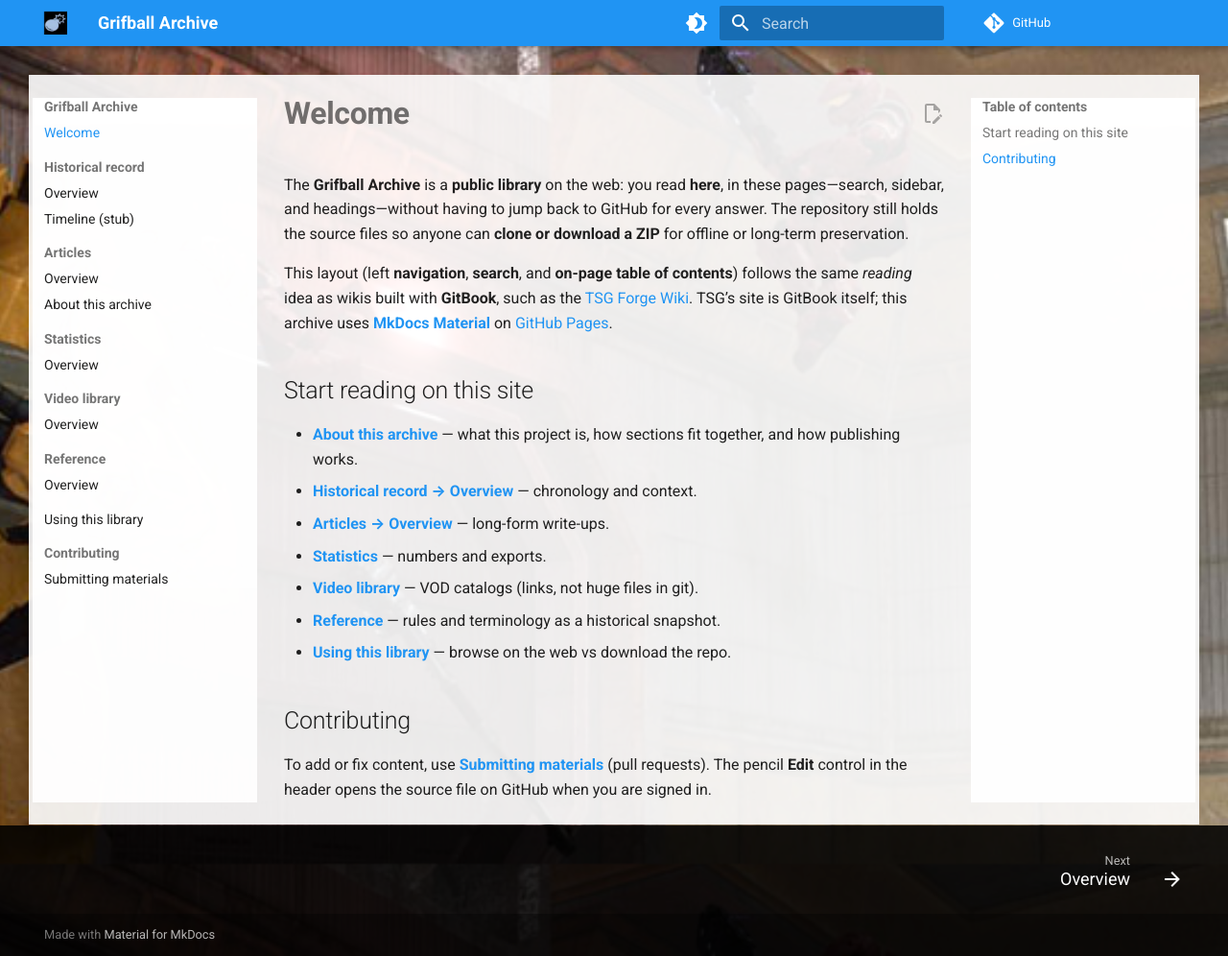
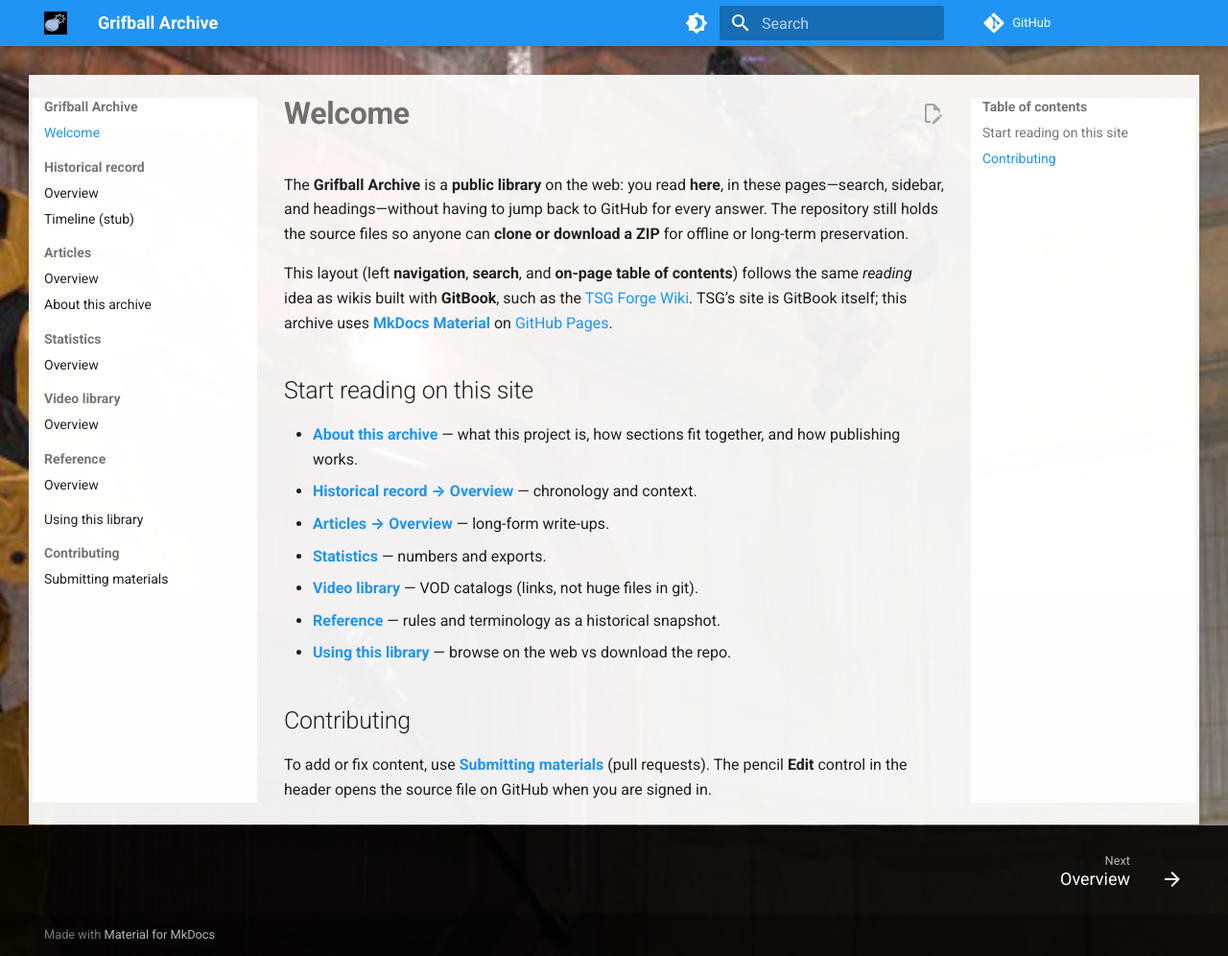
Before and after one commit to Grifball-Archive/Grifball-Archive, an MkDocs documentation site: the page built from docs/index.md, in a window 1280 px wide and 996 px high. Shown: the whole window at 96% size. Built offline with MkDocs 1.6.1 and Material for MkDocs 9.7.7, drawn with Linux system fonts in a browser that asks for light colours; comment, search, counter and statistics services are not loaded.

Commit message:
Refine background: fixed body layer, unified panel tint, dark mode wash
Co-authored-by: Cursor <cursoragent@cursor.com>

```diff
--- a/docs/stylesheets/extra.css
+++ b/docs/stylesheets/extra.css
@@ -1,30 +1,59 @@
-/* Linked via root-level extra_css in mkdocs.yml. Paths relative to this file in site output. */
+/* Wallpaper + panels: fixed layer avoids “missing bg” on some routes (instant nav),
+   one rgba for all columns avoids darker seams where translucent panels met. */
 
 .md-typeset h1 {
   font-weight: 600;
 }
 
-/* Material puts data-md-color-scheme on <body>, not <html> */
-body[data-md-color-scheme="default"] {
-  background-image: url("../assets/images/Halo_3_Grifball.jpg");
-  background-size: cover;
-  background-position: center top;
-  background-attachment: fixed;
-  background-color: #cfd8dc;
+html {
+  background-color: #0d1117;
 }
 
-body[data-md-color-scheme="default"] .md-main__inner {
-  background: rgba(255, 255, 255, 0.9) !important;
+body {
+  position: relative;
+  isolation: isolate;
 }
 
-body[data-md-color-scheme="default"] .md-sidebar__scrollwrap {
-  background-color: rgba(255, 255, 255, 0.92) !important;
+/* Full-viewport image behind the whole UI */
+body[data-md-color-scheme="default"]::before,
+body[data-md-color-scheme="slate"]::before {
+  content: "";
+  position: fixed;
+  inset: 0;
+  z-index: -1;
+  pointer-events: none;
+  background-repeat: no-repeat;
+  background-size: cover;
+  background-position: center;
 }
 
-body[data-md-color-scheme="slate"] .md-main__inner {
-  background: var(--md-default-bg-color) !important;
+body[data-md-color-scheme="default"]::before {
+  background-image: url("../assets/images/Halo_3_Grifball.jpg");
 }
 
+/* Same image in dark mode, with a dark wash so text/admonitions stay readable */
+body[data-md-color-scheme="slate"]::before {
+  background-image: linear-gradient(rgba(13, 16, 23, 0.9), rgba(13, 16, 23, 0.9)),
+    url("../assets/images/Halo_3_Grifball.jpg");
+}
+
+/* Same frosted value on every column → no opacity “stacking” at borders */
+body[data-md-color-scheme="default"] .md-main__inner,
+body[data-md-color-scheme="default"] .md-sidebar__scrollwrap {
+  background-color: rgba(255, 255, 255, 0.93) !important;
+}
+
+body[data-md-color-scheme="slate"] .md-main__inner,
 body[data-md-color-scheme="slate"] .md-sidebar__scrollwrap {
-  background-color: var(--md-default-bg-color) !important;
+  background-color: rgba(30, 35, 44, 0.94) !important;
 }
+
+/* Let the frosted layer show through — theme sometimes paints these solid */
+body[data-md-color-scheme="default"] .md-main,
+body[data-md-color-scheme="default"] .md-sidebar,
+body[data-md-color-scheme="default"] .md-content,
+body[data-md-color-scheme="slate"] .md-main,
+body[data-md-color-scheme="slate"] .md-sidebar,
+body[data-md-color-scheme="slate"] .md-content {
+  background: transparent !important;
+}
```
